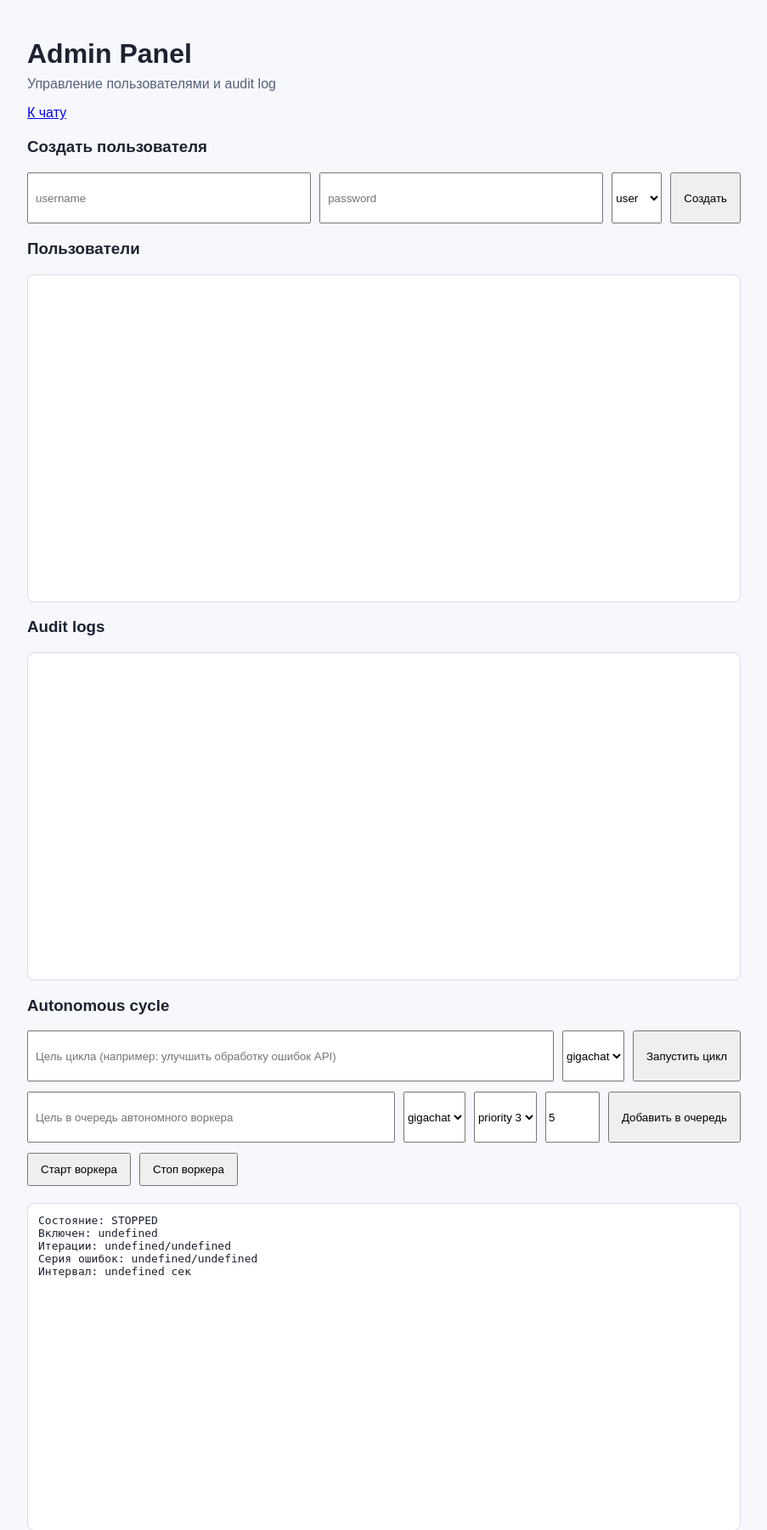
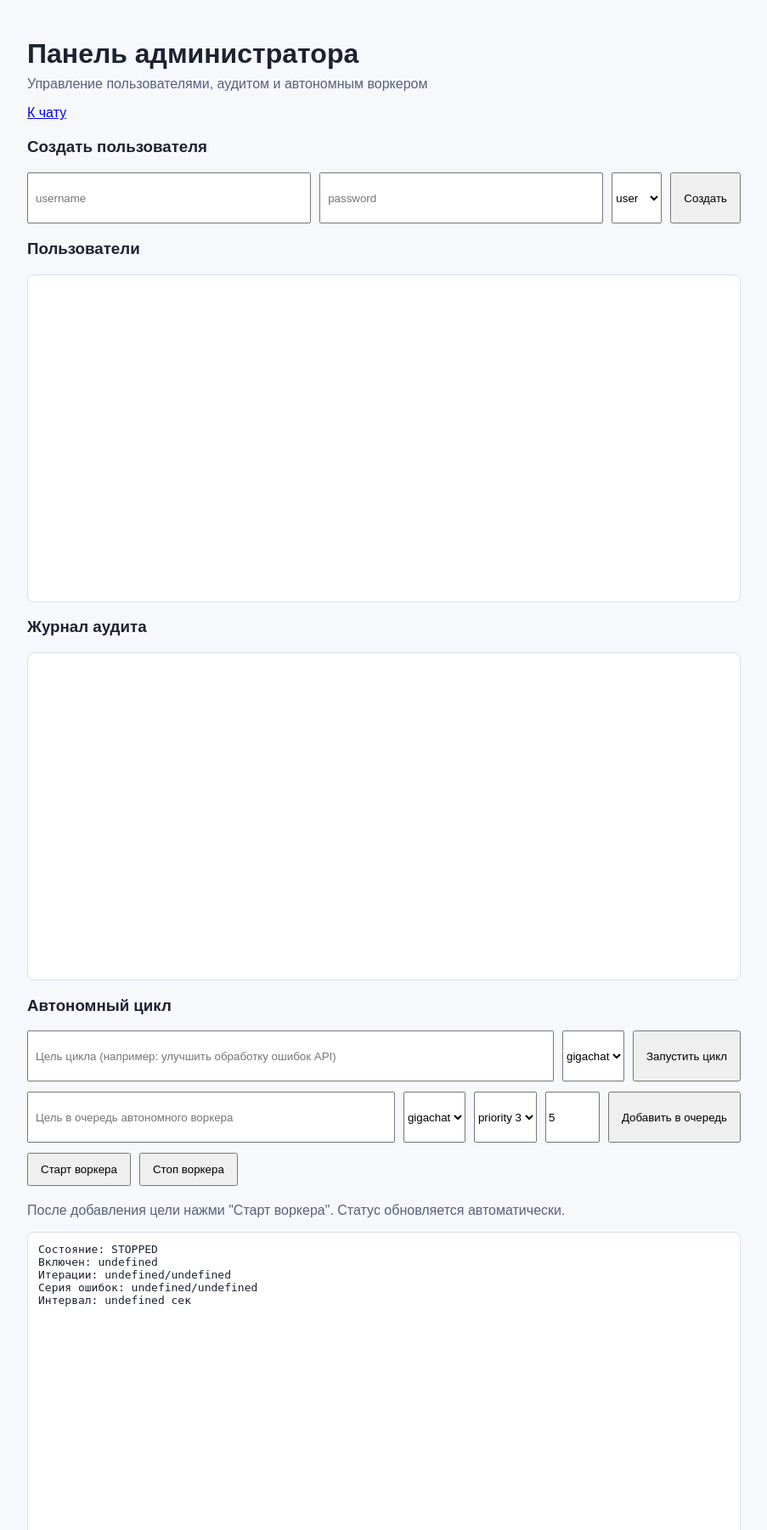
Before and after one commit to esovgirenko/aiagent, a FastAPI app: template templates/admin.html in a window 1280 px wide. Shown: the top 1801 px of the page at 85% size, without its empty margins (188-1091 px from the left). Run offline with FastAPI, Linux system fonts and the light colour scheme; the template is opened without the code that fills it, so the values that code supplies are empty.

Commit message:
Improve admin worker UX with clearer labels and auto-refresh.
Translate key admin headings to Russian, add worker usage hint, and auto-refresh worker status/queue/runs every 5 seconds so progress is visible without manual reload.

Co-authored-by: Cursor <cursoragent@cursor.com>

```diff
--- a/static/admin.js
+++ b/static/admin.js
@@ -26,7 +26,7 @@ async function refreshAgentRuns() {
   const data = await res.json();
   const items = data.items || [];
   if (!items.length) {
-    agentRunsBox.textContent = "Пока нет запусков автономного цикла.";
+    agentRunsBox.textContent = "Запуски автономного цикла: пока нет записей.";
     return;
   }
   agentRunsBox.textContent = items
@@ -60,10 +60,10 @@ async function refreshAgentQueue() {
   const data = await res.json();
   const items = data.items || [];
   if (!items.length) {
-    queueBox.textContent = "Очередь пуста.";
+    queueBox.textContent = "Очередь воркера пуста.";
     return;
   }
-  queueBox.textContent = items
+  queueBox.textContent = "Очередь воркера:\n\n" + items
     .map(
       (q) =>
         `#${q.id} [${q.status}] prio=${q.priority} tries=${q.attempts}/${q.target_iterations}\n` +
@@ -147,21 +147,24 @@ queueForm.addEventListener("submit", async (e) => {
 });
 
 workerStartBtn.addEventListener("click", async () => {
-  await fetch("/api/admin/agent/worker", {
+  const res = await fetch("/api/admin/agent/worker", {
     method: "POST",
     headers: { "Content-Type": "application/json" },
     body: JSON.stringify({ enabled: true }),
   });
+  if (!res.ok) alert("Не удалось запустить воркер");
   await refreshWorkerStatus();
   await refreshAudit();
+  await refreshAgentQueue();
 });
 
 workerStopBtn.addEventListener("click", async () => {
-  await fetch("/api/admin/agent/worker", {
+  const res = await fetch("/api/admin/agent/worker", {
     method: "POST",
     headers: { "Content-Type": "application/json" },
     body: JSON.stringify({ enabled: false }),
   });
+  if (!res.ok) alert("Не удалось остановить воркер");
   await refreshWorkerStatus();
   await refreshAudit();
 });
@@ -171,3 +174,9 @@ refreshAudit();
 refreshAgentRuns();
 refreshAgentQueue();
 refreshWorkerStatus();
+
+setInterval(() => {
+  refreshAgentRuns();
+  refreshAgentQueue();
+  refreshWorkerStatus();
+}, 5000);
--- a/templates/admin.html
+++ b/templates/admin.html
@@ -8,8 +8,8 @@
   </head>
   <body>
     <main class="container">
-      <h1>Admin Panel</h1>
-      <p class="subtitle">Управление пользователями и audit log</p>
+      <h1>Панель администратора</h1>
+      <p class="subtitle">Управление пользователями, аудитом и автономным воркером</p>
 
       <section class="controls">
         <a href="/">К чату</a>
@@ -34,12 +34,12 @@
       </section>
 
       <section>
-        <h3>Audit logs</h3>
+        <h3>Журнал аудита</h3>
         <pre id="audit-box" class="chat"></pre>
       </section>
 
       <section>
-        <h3>Autonomous cycle</h3>
+        <h3>Автономный цикл</h3>
         <form id="agent-run-form" class="chat-form">
           <input id="goal-input" type="text" placeholder="Цель цикла (например: улучшить обработку ошибок API)" required />
           <select id="agent-provider">
@@ -70,6 +70,7 @@
           <button id="worker-start-btn" type="button">Старт воркера</button>
           <button id="worker-stop-btn" type="button">Стоп воркера</button>
         </section>
+        <p class="subtitle">После добавления цели нажми "Старт воркера". Статус обновляется автоматически.</p>
         <pre id="worker-status-box" class="chat"></pre>
         <pre id="agent-runs-box" class="chat"></pre>
         <pre id="agent-queue-box" class="chat"></pre>
```
